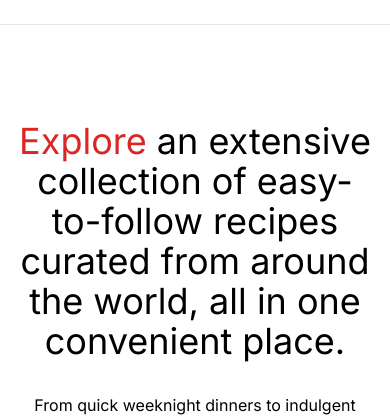
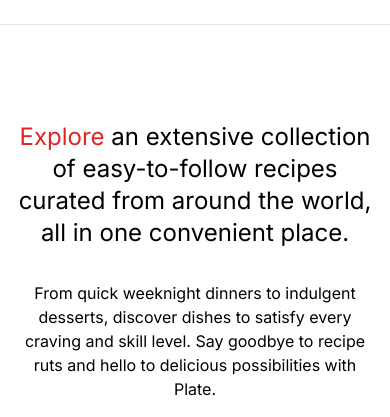
Before and after one commit to codearcher2112/plate-app, a Next.js app: page / in a window 390 px wide. Shown: the part 840-1257 px from the top of the page. Built offline with nearby package versions, Linux system fonts and the light colour scheme; no server answers; the database is empty.

Commit message:
Fix(page)fixed page h2 title font-size for mobile screens

```diff
--- a/src/app/page.js
+++ b/src/app/page.js
@@ -125,7 +125,7 @@ export default function Home() {
 
                         <div className="max-w-2xl text-center">
                             <motion.h2
-                                className="text-4xl"
+                                className="text-2xl sm:text-4xl"
                                 initial={ {
                                     opacity: 0,
                                     transform: 'translateY(20px)'
```
